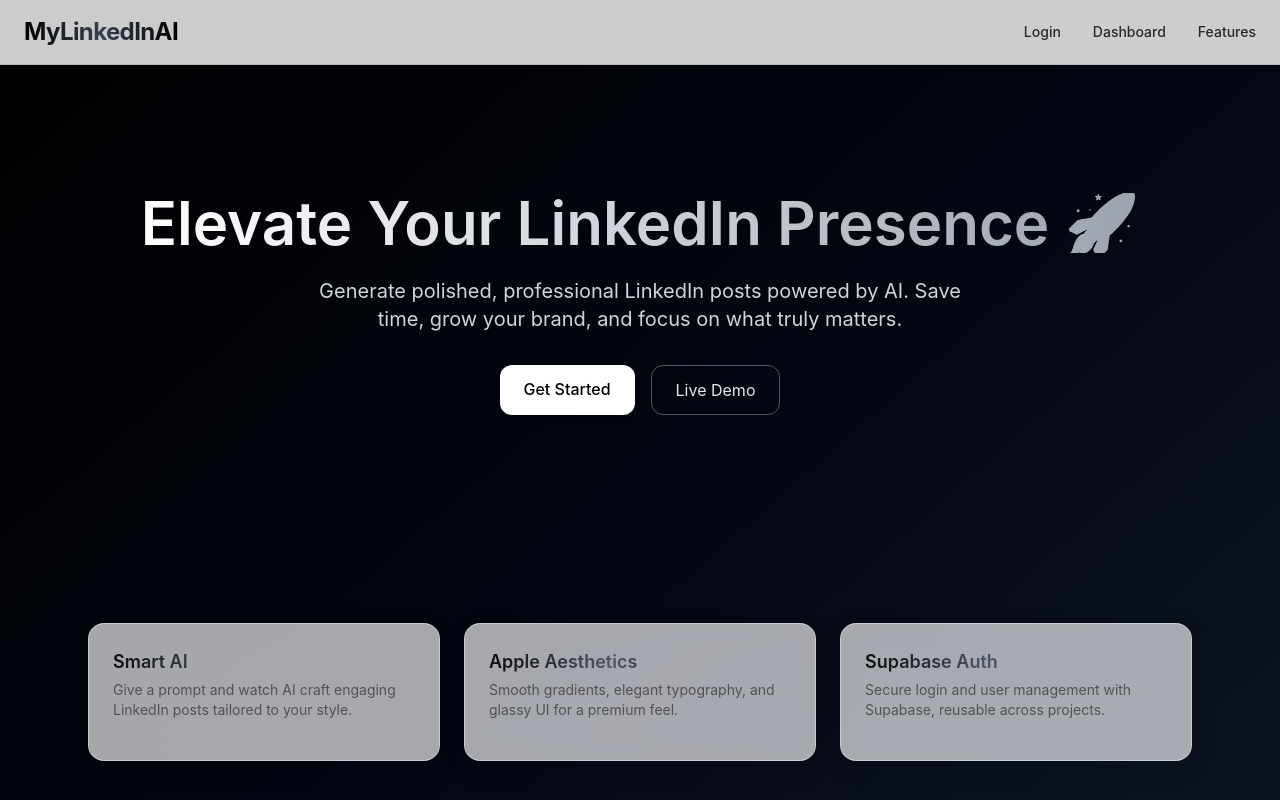
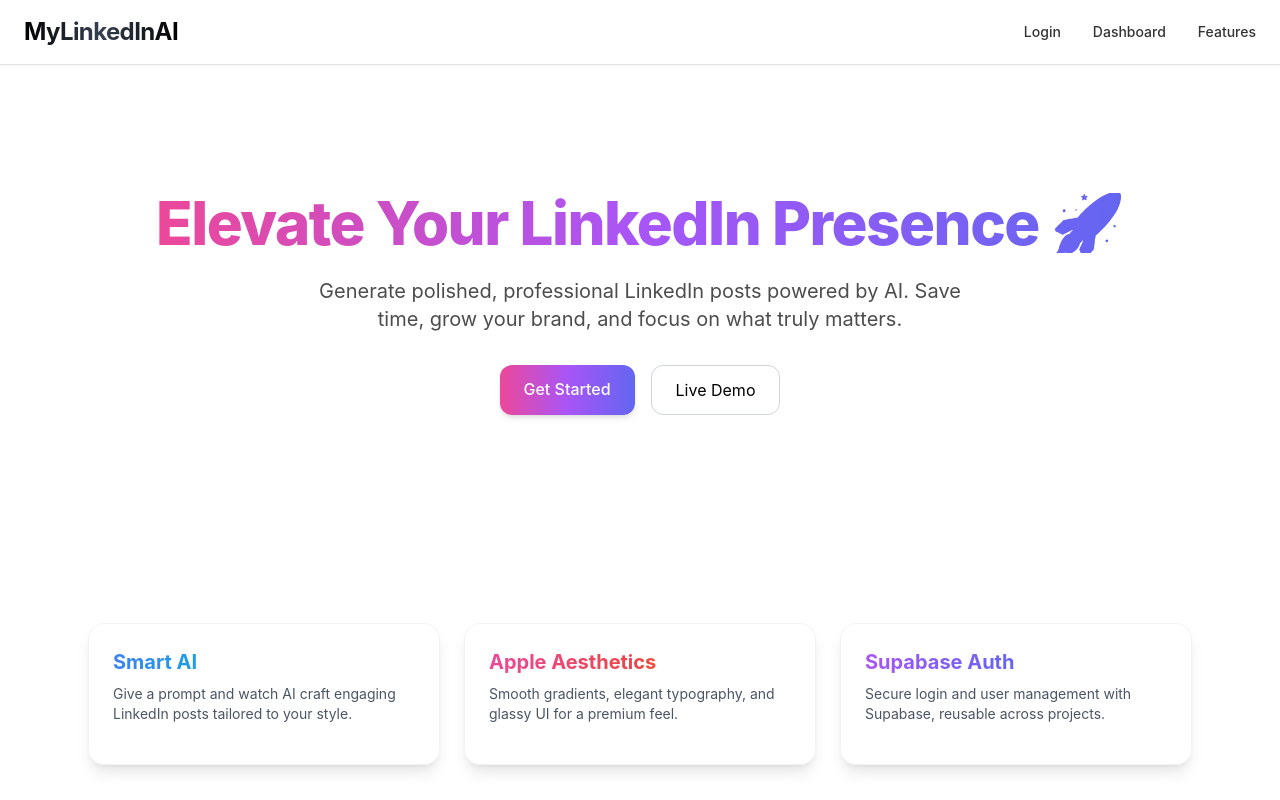
Before and after one commit to nileshcf/aipostgen, a Next.js app: page / in a window 1280 px wide. Shown: the top 800 px of the page. Built offline with nearby package versions, Linux system fonts and the light colour scheme.

Commit message:
text fixes

```diff
--- a/src/app/(app)/dashboard/page.tsx
+++ b/src/app/(app)/dashboard/page.tsx
@@ -49,7 +49,7 @@
 
       {/* Hero Section */}
       <section className="py-16 text-center">
-        <h1 className="text-5xl md:text-6xl font-semibold bg-gradient-to-r from-black via-gray-700 to-black bg-clip-text text-transparent tracking-tight">
+        <h1 className="text-5xl md:text-6xl font-semibold grad-text tracking-tight">
           AI-Powered LinkedIn Post Generator
         </h1>
         <p className="mt-4 text-lg text-neutral-600 max-w-2xl mx-auto">
--- a/src/app/(auth)/login/page.tsx
+++ b/src/app/(auth)/login/page.tsx
@@ -57,14 +57,14 @@
   return (
     <div className="min-h-screen flex flex-col items-center justify-center px-4 bg-gradient-to-br from-white via-neutral-100 to-neutral-200">
       {/* Logo / Brand */}
-      <div className="text-4xl font-bold bg-gradient-to-r from-black via-gray-700 to-black bg-clip-text text-transparent">
+      <div className="text-4xl font-bold bg-gradient-to-r from-green-400 via-emerald-500 to-teal-600 bg-clip-text text-transparent">
         MyBrand
       </div>
 
       {/* Glassmorphic Card */}
       <div className="w-full max-w-md mt-8 p-6 rounded-2xl shadow-xl backdrop-blur-lg bg-white/60 border border-white/30">
         <div className="space-y-6">
-          <h2 className="text-3xl font-bold text-center bg-gradient-to-r from-black via-gray-700 to-black bg-clip-text text-transparent">
+          <h2 className="text-3xl font-bold text-center bg-gradient-to-r from-green-400 via-emerald-500 to-teal-600 bg-clip-text text-transparent">
             Welcome Back
           </h2>
           <p className="text-center text-sm text-neutral-600">
@@ -93,7 +93,7 @@
           <div className="flex gap-3 justify-center">
             <button
               onClick={onLogin}
-              className="rounded-lg bg-gradient-to-r from-black via-gray-900 to-black px-6 py-2 text-white font-medium hover:opacity-80 transition disabled:opacity-50"
+              className="rounded-lg bg-gradient-to-r from-green-400 via-emerald-500 to-teal-600 px-6 py-2 text-white font-medium shadow-md hover:opacity-90 transition disabled:opacity-50"
               disabled={loading}
             >
               {loading ? '…' : 'Login'}
@@ -113,7 +113,7 @@
       {showConfirm && (
         <div className="fixed inset-0 flex items-center justify-center bg-black/40 backdrop-blur-sm z-50">
           <div className="bg-white/80 rounded-2xl shadow-xl p-8 max-w-sm w-full text-center border border-neutral-200">
-            <h3 className="text-xl font-semibold bg-gradient-to-r from-gray-800 via-black to-gray-700 bg-clip-text text-transparent">
+           <h3 className="text-xl font-semibold bg-gradient-to-r from-green-400 via-emerald-500 to-teal-600 bg-clip-text text-transparent">
               Confirm Your Email
             </h3>
             <p className="mt-3 text-sm text-neutral-700">
@@ -122,7 +122,7 @@
             </p>
             <button
               onClick={() => setShowConfirm(false)}
-              className="mt-6 w-full rounded-lg bg-gradient-to-r from-black via-gray-900 to-black px-6 py-2 text-white font-medium hover:opacity-80 transition"
+              className="mt-6 w-full rounded-lg bg-gradient-to-r from-green-400 via-emerald-500 to-teal-600 px-6 py-2 text-white font-medium shadow-md hover:opacity-90 transition"
             >
               Got it
             </button>
--- a/src/app/globals.css
+++ b/src/app/globals.css
@@ -43,6 +43,10 @@
   background: linear-gradient(90deg, #0b0b0b, #4b5563 40%, #0b0b0b);
   -webkit-background-clip: text;
   -webkit-text-fill-color: transparent;
+}
+
+.grad-text {
+  @apply bg-gradient-to-r from-pink-500 via-purple-500 to-indigo-500 bg-clip-text text-transparent;
 }
 
 /* Glassy card */
--- a/src/app/page.tsx
+++ b/src/app/page.tsx
@@ -5,15 +5,15 @@
 
 export default function LandingPage() {
   return (
-    <main className="min-h-screen flex flex-col bg-gradient-to-br from-black via-gray-950 to-gray-900 text-white">
+    <main className="min-h-screen flex flex-col bg-white text-black">
       <Header />
 
       {/* Hero Section */}
       <section className="flex flex-col items-center justify-center text-center px-6 py-32">
-        <h1 className="text-5xl md:text-6xl font-semibold bg-gradient-to-r from-white to-gray-400 bg-clip-text text-transparent">
+        <h1 className="text-5xl md:text-6xl font-extrabold bg-gradient-to-r from-pink-500 via-purple-500 to-indigo-500 bg-clip-text text-transparent tracking-tight">
           Elevate Your LinkedIn Presence 🚀
         </h1>
-        <p className="mt-6 text-lg md:text-xl text-gray-300 max-w-2xl">
+        <p className="mt-6 text-lg md:text-xl text-black/70 max-w-2xl">
           Generate polished, professional LinkedIn posts powered by AI. Save
           time, grow your brand, and focus on what truly matters.
         </p>
@@ -21,13 +21,13 @@
         <div className="mt-8 flex gap-4">
           <Link
             href="/login"
-            className="px-6 py-3 rounded-xl bg-white text-black font-medium shadow-md hover:scale-105 transition"
+            className="px-6 py-3 rounded-xl bg-gradient-to-r from-pink-500 via-purple-500 to-indigo-500 text-white font-medium shadow-md hover:scale-105 transition"
           >
             Get Started
           </Link>
           <Link
             href="/dashboard"
-            className="px-6 py-3 rounded-xl border border-gray-600 text-gray-200 hover:bg-gray-800 hover:scale-105 transition"
+            className="px-6 py-3 rounded-xl border border-gray-300 text-black hover:bg-gray-100 hover:scale-105 transition"
           >
             Live Demo
           </Link>
@@ -42,14 +42,17 @@
         <GlassCard
           title="Smart AI"
           description="Give a prompt and watch AI craft engaging LinkedIn posts tailored to your style."
+          gradient="from-blue-500 via-cyan-500 to-teal-500"
         />
         <GlassCard
           title="Apple Aesthetics"
           description="Smooth gradients, elegant typography, and glassy UI for a premium feel."
+          gradient="from-pink-500 via-red-500 to-yellow-500"
         />
         <GlassCard
           title="Supabase Auth"
           description="Secure login and user management with Supabase, reusable across projects."
+          gradient="from-purple-500 via-indigo-500 to-blue-500"
         />
       </section>
 
--- a/src/components/glass-card.tsx
+++ b/src/components/glass-card.tsx
@@ -2,27 +2,41 @@
 import { motion } from 'framer-motion';
 
 type GlassCardProps = {
-  children?: React.ReactNode;   // <-- allow children
+  children?: React.ReactNode;
   className?: string;
-  title?: string;               // <-- new
-  description?: string;         // <-- new
+  title?: string;
+  description?: string;
+  gradient?: string; // <-- new for gradient titles
 };
 
-export default function GlassCard({ children, className = '', title, description }: GlassCardProps) {
+export default function GlassCard({
+  children,
+  className = '',
+  title,
+  description,
+  gradient = 'from-pink-500 via-purple-500 to-indigo-500',
+}: GlassCardProps) {
   return (
     <motion.div
       initial={{ opacity: 0, y: 8 }}
       animate={{ opacity: 1, y: 0 }}
       transition={{ duration: 0.4, ease: 'easeOut' }}
-      className={`glass p-6 ${className}`}
+      className={`rounded-2xl p-6 shadow-lg border border-gray-200/50 bg-white/70 backdrop-blur-xl ${className}`}
     >
-      {/* If title/desc passed, show them in Apple-style */}
+      {/* Gradient Title */}
       {title && (
-        <h2 className="grad-title text-lg font-semibold mb-1">{title}</h2>
+        <h2
+          className={`bg-gradient-to-r ${gradient} bg-clip-text text-transparent text-xl font-bold mb-2`}
+        >
+          {title}
+        </h2>
       )}
+
+      {/* Subtext */}
       {description && (
-        <p className="text-sm text-neutral-600 mb-4">{description}</p>
+        <p className="text-sm text-gray-600 mb-4">{description}</p>
       )}
+
       {children}
     </motion.div>
   );
```
